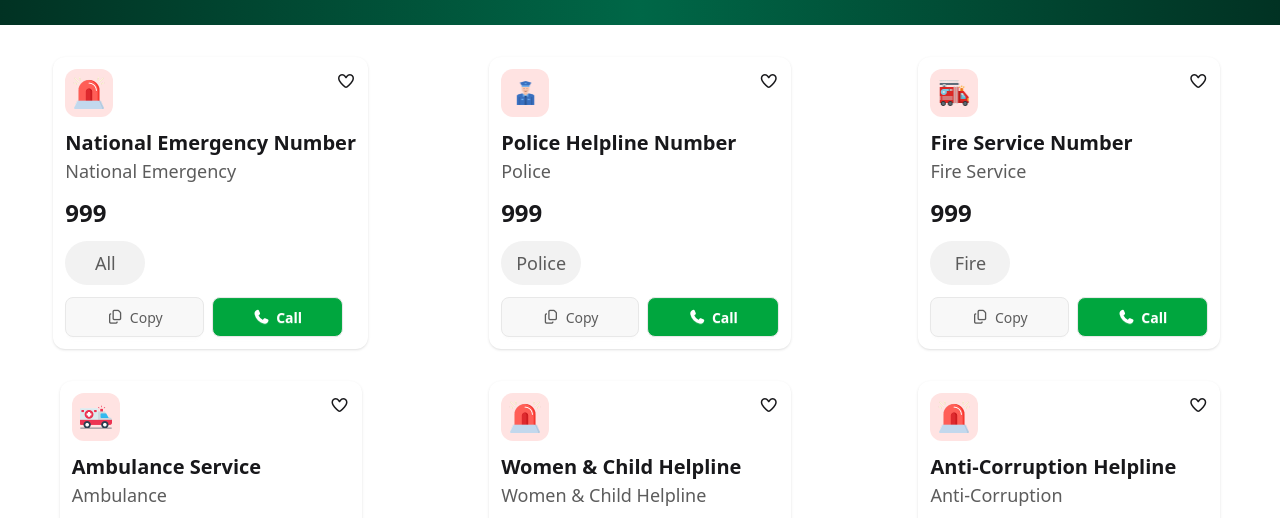
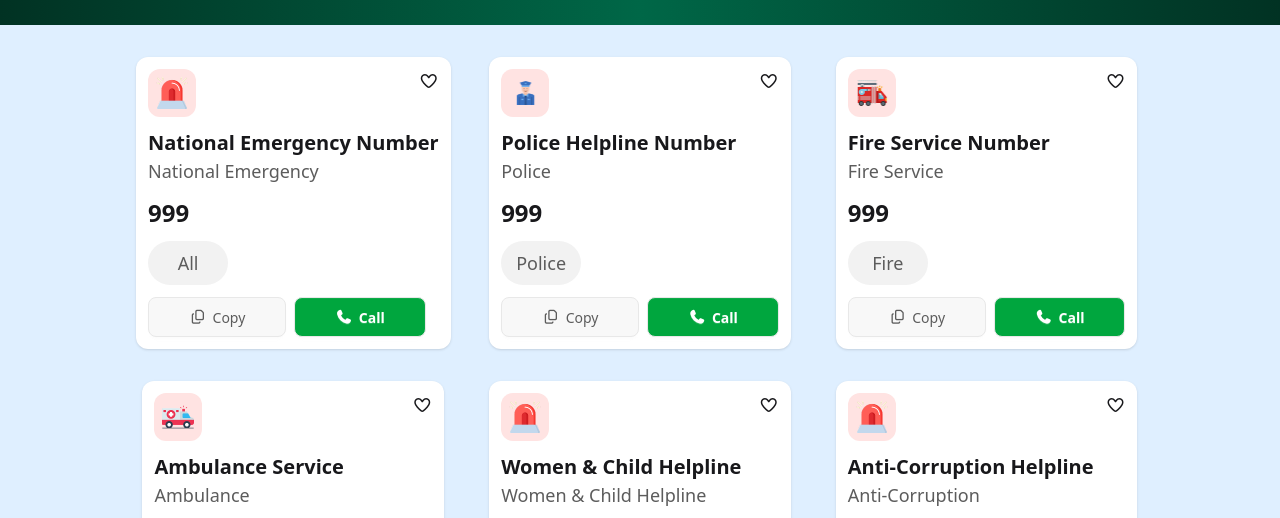
Before and after one commit to rahman-siam/assignment-05, a plain HTML site: page index.html in a window 1280 px wide. Shown: the part 279-797 px from the top of the page. Drawn offline with nearby package versions, Linux system fonts and the light colour scheme.

Commit message:
add main class and lost 2 commit for exploring --hard

```diff
--- a/index.html
+++ b/index.html
@@ -41,7 +41,7 @@
       <p class="text-[#ffffff] font-medium text-xl text-center pt-2.5">Government Emergency Services at Your Fingertip – A Project by  Government of the People’s Republic of Bangladesh</p>
     </section>
   </header>
-  <main>
+  <main class="bg-[#dfefff] md:flex justify-center">
     <section class="grid grid-cols-1 md:grid-cols-3 p-3 gap-5 md:gap-8 md:py-8">
       <div class="bg-white p-3 m-auto rounded-xl shadow card">
         <div class="flex justify-between">
```
